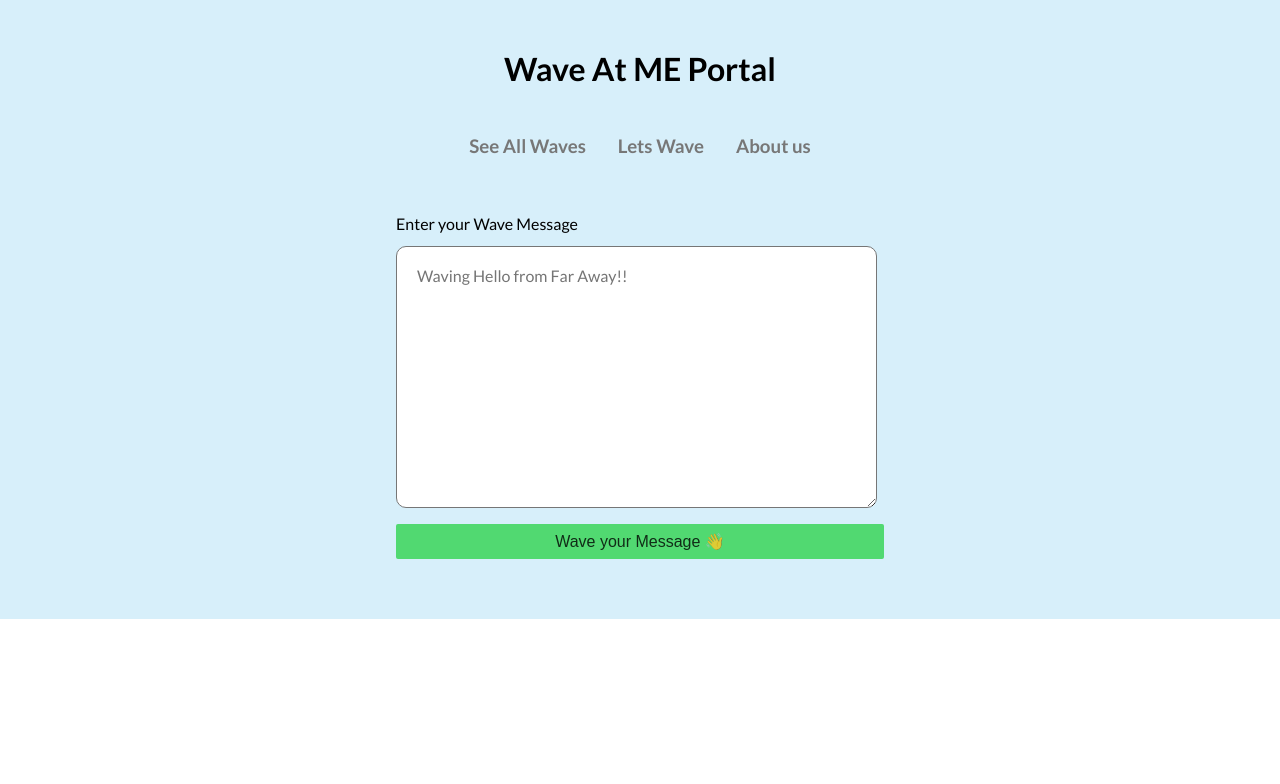
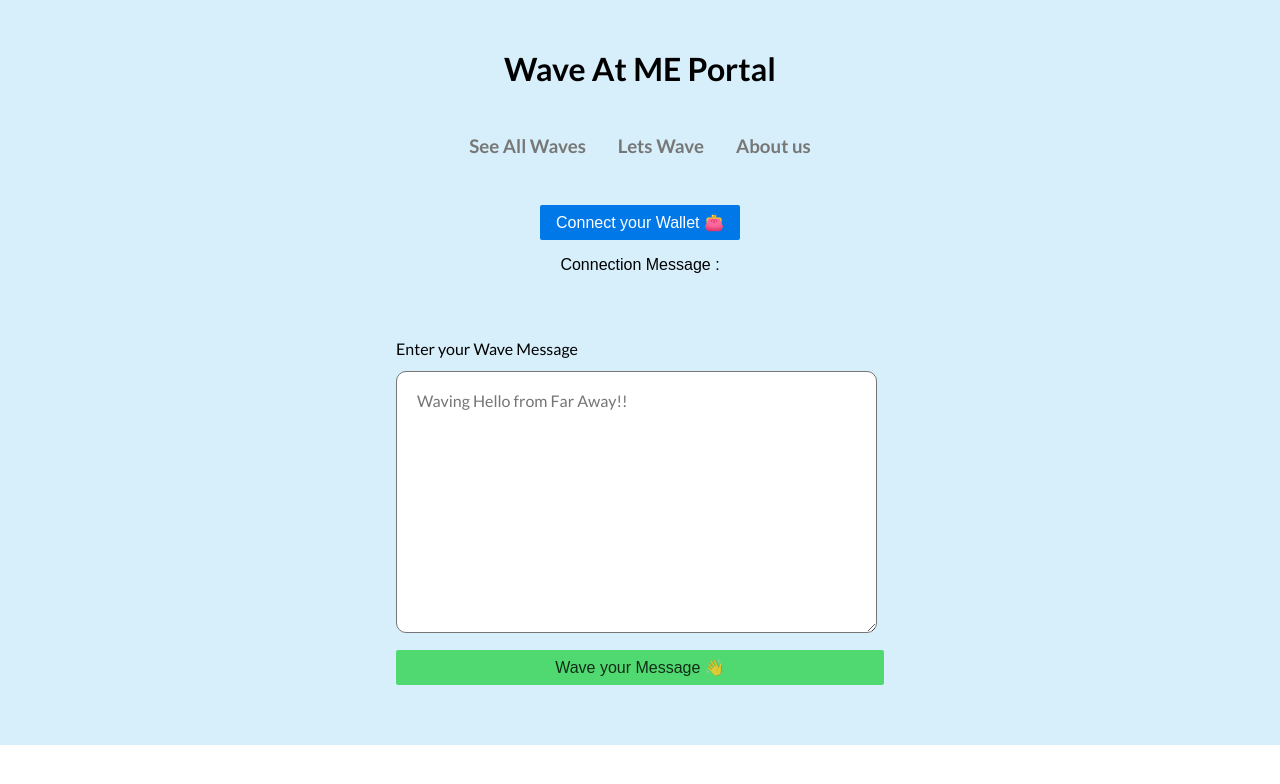
Before and after one commit to Lakshit-Chiranjiv/wave-at-me-dapp, a React (Vite) app in the folder client/: page / in a window 1280 px wide. Shown: the top 784 px of the page. Built offline with nearby package versions, Linux system fonts and the light colour scheme.

Commit message:
connectDiv code

```diff
--- a/client/src/App.jsx
+++ b/client/src/App.jsx
@@ -44,6 +44,10 @@ function App() {
     <div className="pure-g App">
       <Header/>
       <Nav/>
+      <div className="pure-u-1 connectDiv">
+        <button className="pure-button pure-button-primary">Connect your Wallet 👛</button>
+        <p>Connection Message : </p>
+      </div>
       <WaveInput/>
       <div className="pure-u-1 waveList">
 
```
